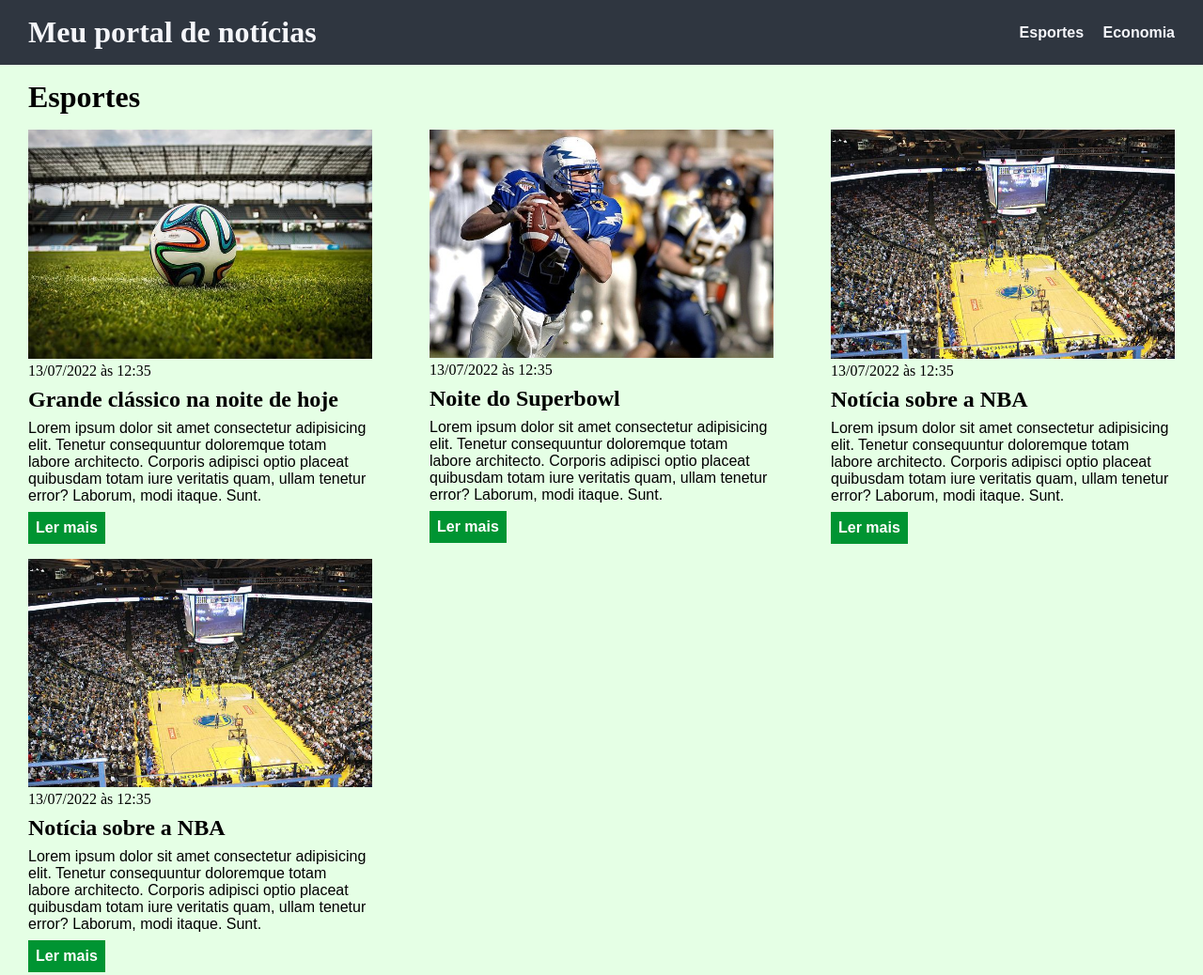
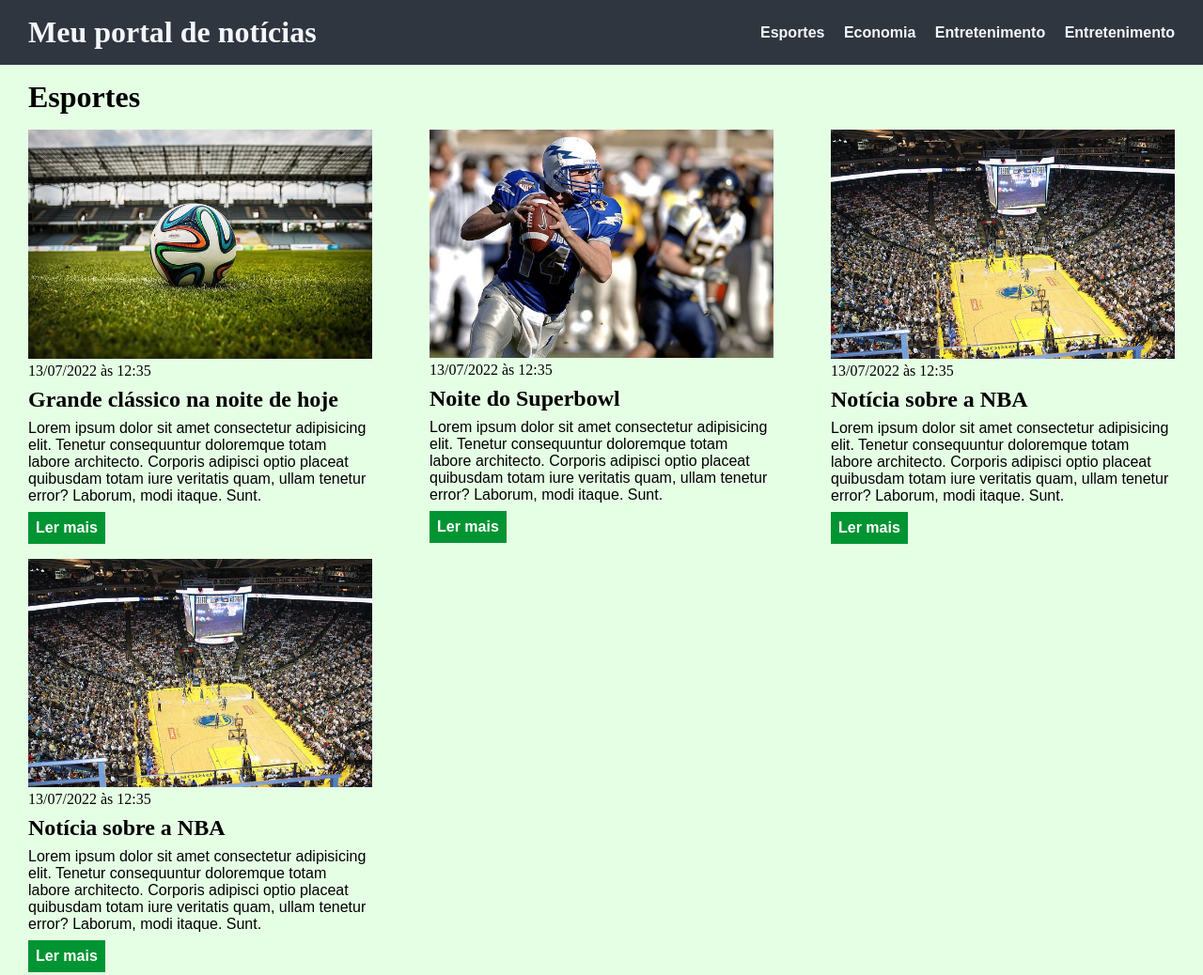
Before and after one commit to jooysoouzaa/curso_frontend_ebac, a plain HTML site: page index.html in a window 1280 px wide. Shown: the top 1038 px of the page at 94% size. Drawn offline with Linux system fonts and the light colour scheme.

Commit message:
atualização_menu_nav

```diff
--- a/index.html
+++ b/index.html
@@ -18,6 +18,12 @@
                         </li>
                         <li>
                             <a href="#economy" title="Ir para a seção de notícias">Economia</a>
+                        </li>
+                        <li>
+                            <a href="#entreter" title="Ir para a seção de notícias">Entretenimento</a>
+                        </li>
+                        <li>
+                            <a href="#technology" title="Ir para a seção de notícias">Entretenimento</a>
                         </li>
                     </ul>
                 </nav>
```
